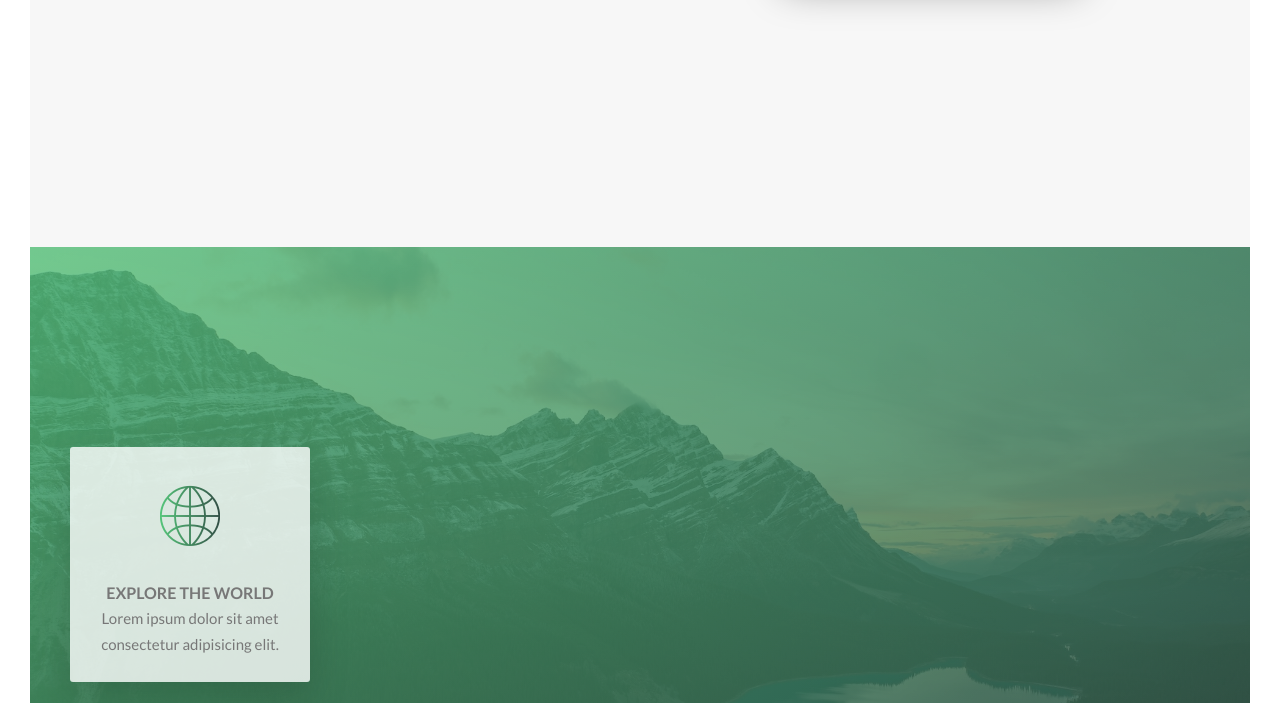
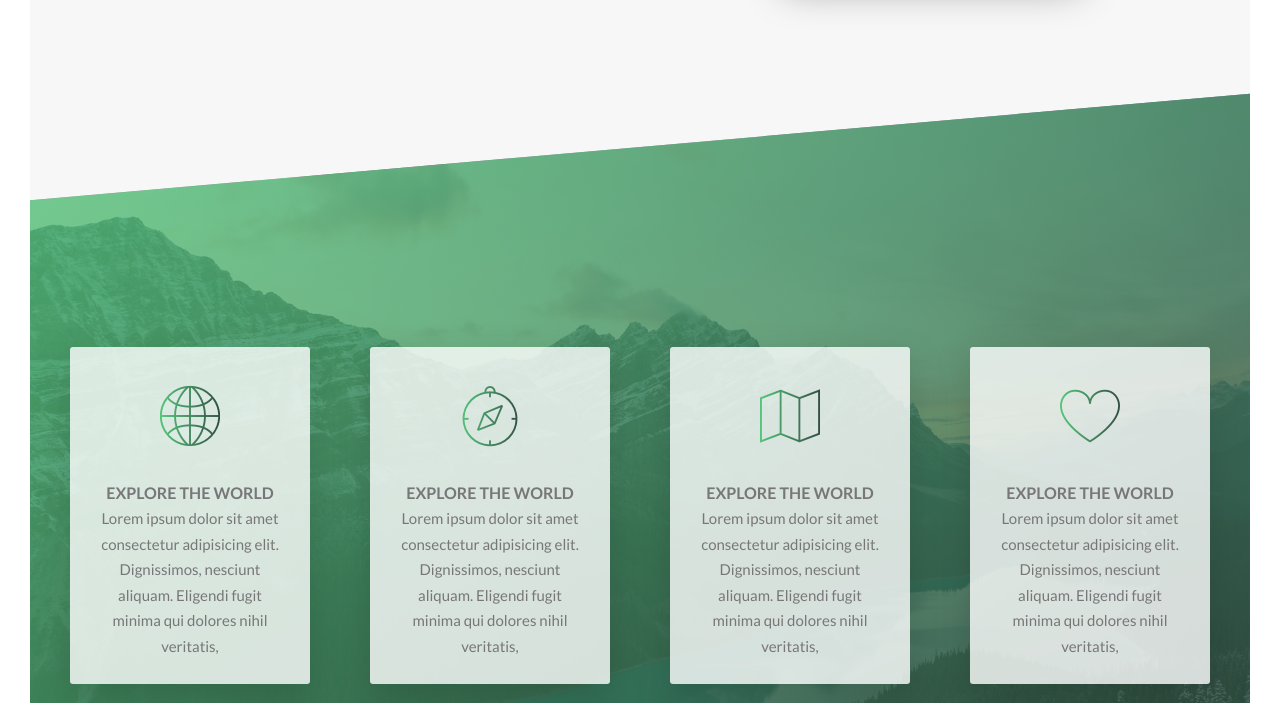
Before and after one commit to kaqak/alp, a website: page index.html in a window 1280 px wide. Shown: the part 1347-2050 px from the top of the page. Drawn offline with Linux system fonts and the light colour scheme.

Commit message:
adding and finishing with section-features

```diff
--- a/index.html
+++ b/index.html
@@ -93,7 +93,34 @@
               <i class="feature-box__icon icon-basic-world"></i>
               <h3 class="heading-tertiary">Explore the world</h3>
               <p class="feature-box__text">
-                Lorem ipsum dolor sit amet consectetur adipisicing elit.
+                Lorem ipsum dolor sit amet consectetur adipisicing elit. Dignissimos, nesciunt aliquam. Eligendi fugit minima qui dolores nihil veritatis,
+              </p>
+            </div>
+          </div>
+          <div class="col-1-of-4">
+            <div class="feature-box">
+              <i class="feature-box__icon icon-basic-compass"></i>
+              <h3 class="heading-tertiary">Explore the world</h3>
+              <p class="feature-box__text">
+                Lorem ipsum dolor sit amet consectetur adipisicing elit. Dignissimos, nesciunt aliquam. Eligendi fugit minima qui dolores nihil veritatis,
+              </p>
+            </div>
+          </div>
+          <div class="col-1-of-4">
+            <div class="feature-box">
+              <i class="feature-box__icon icon-basic-map"></i>
+              <h3 class="heading-tertiary">Explore the world</h3>
+              <p class="feature-box__text">
+                Lorem ipsum dolor sit amet consectetur adipisicing elit. Dignissimos, nesciunt aliquam. Eligendi fugit minima qui dolores nihil veritatis,
+              </p>
+            </div>
+          </div>
+          <div class="col-1-of-4">
+            <div class="feature-box">
+              <i class="feature-box__icon icon-basic-heart"></i>
+              <h3 class="heading-tertiary">Explore the world</h3>
+              <p class="feature-box__text">
+                Lorem ipsum dolor sit amet consectetur adipisicing elit. Dignissimos, nesciunt aliquam. Eligendi fugit minima qui dolores nihil veritatis,
               </p>
             </div>
           </div>
--- a/sass/components/_feature-box.scss
+++ b/sass/components/_feature-box.scss
@@ -5,6 +5,7 @@
   text-align: center;
   border-radius: 0.3rem;
   box-shadow: 0 1.5rem 4rem rgba($color-black, 0.15);
+  transition: transform .3s;
   &__icon {
     font-size: 6rem;
     margin-bottom: 0.5rem;
@@ -17,6 +18,9 @@
     -webkit-background-clip: text;
     color: transparent;
   }
+  &:hover{
+    transform: translateY(-1.5rem) scale(1.03);
+  }
   &__text {
   }
 }
--- a/sass/pages/_home.scss
+++ b/sass/pages/_home.scss
@@ -5,6 +5,7 @@
 }
 .section-features {
   padding: 20rem 0;
+  margin-top: -10rem;
   background-image: linear-gradient(
       to right bottom,
       rgba($color-primary-light, 0.8),
@@ -12,4 +13,9 @@
     ),
     url(../img/nat-4.jpg);
   background-size: cover;
+  transform: skewY(-5deg);
+  & > * {
+    transform: skewY(5deg);
+
+  }
 }
```
Also changed, not shown: css/style.css.
